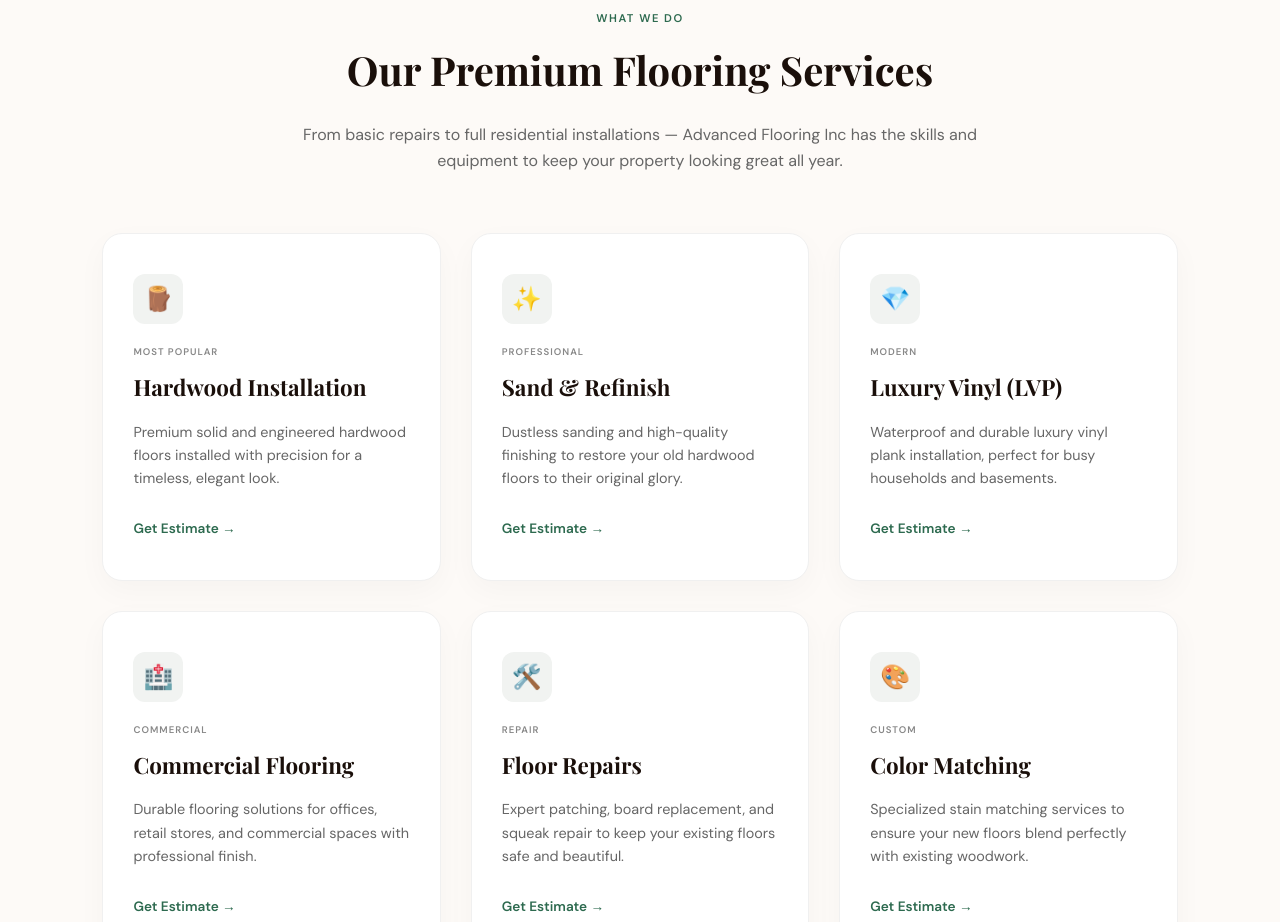
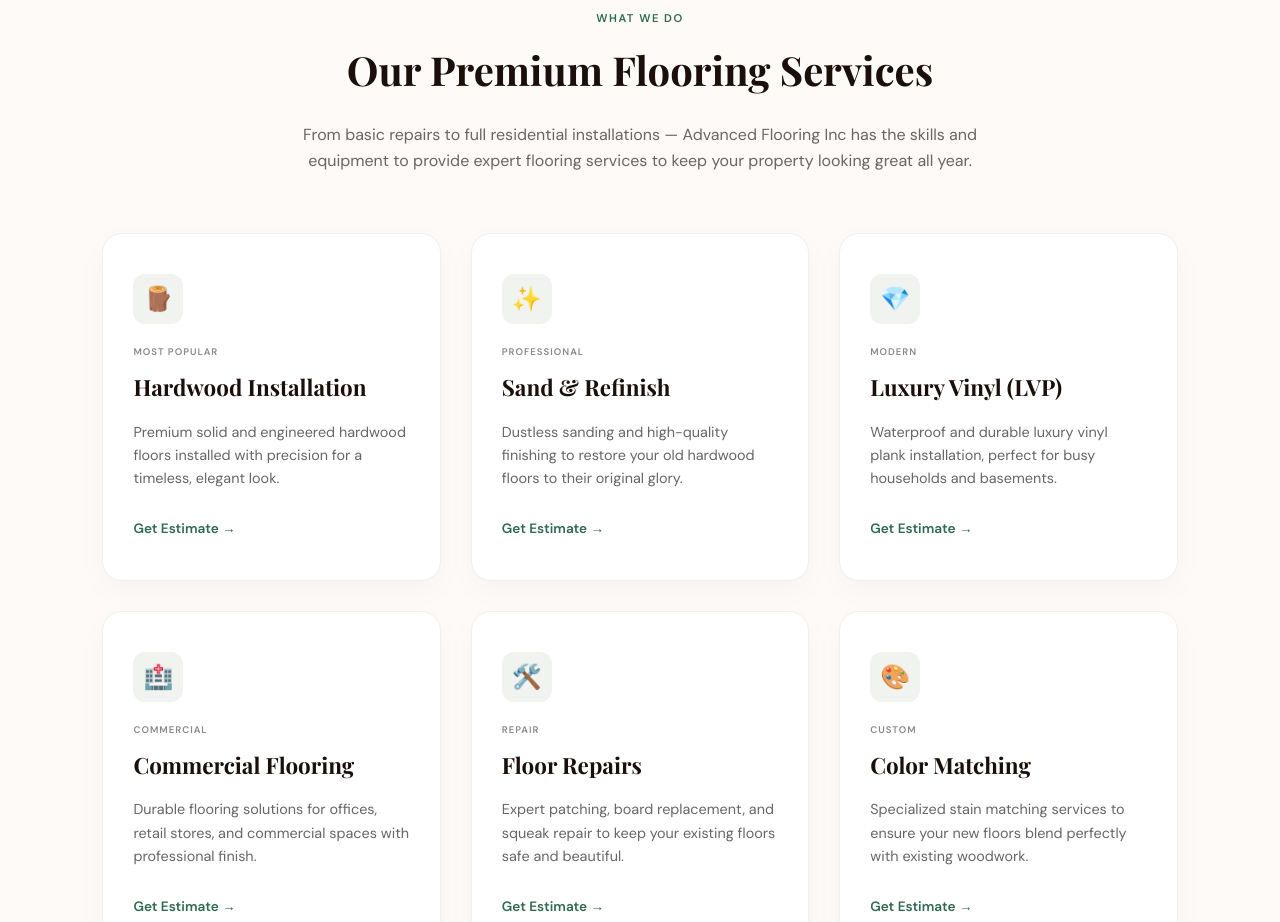
Before and after one commit to AdvancedFlooring/flooring-contractor, a plain HTML site: page index.html in a window 1280 px wide. Shown: the part 1960-2882 px from the top of the page. Drawn offline with nearby package versions, Linux system fonts and the light colour scheme; a web font is replaced by a local one.

Commit message:
Update index.html

```diff
--- a/index.html
+++ b/index.html
@@ -385,7 +385,7 @@ With a focus on exceptional craftsmanship, attention to detail, and seamless pro
         <span class="service-tag">WHAT WE DO</span>
         <h2 class="service-main-title">Our Premium Flooring Services</h2>
         <p class="service-subtitle">
-            From basic repairs to full residential installations — Advanced Flooring Inc has the skills and equipment to keep your property looking great all year.
+            From basic repairs to full residential installations — Advanced Flooring Inc has the skills and equipment to provide expert <a href="https://www.google.com/search?kgmid=/g/11x_5hg91r" style="color: inherit; text-decoration: none;">flooring services</a> to keep your property looking great all year.
         </p>
     </div>
 
```
